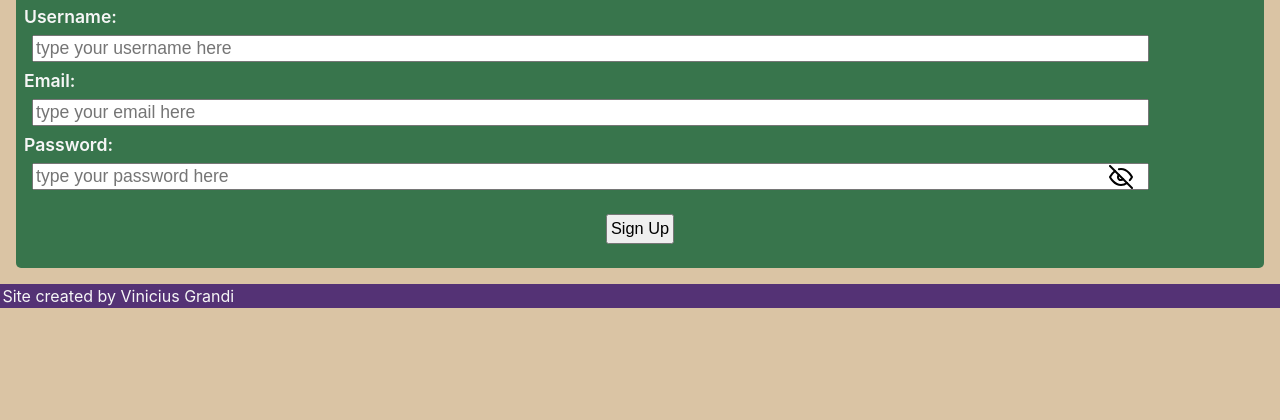
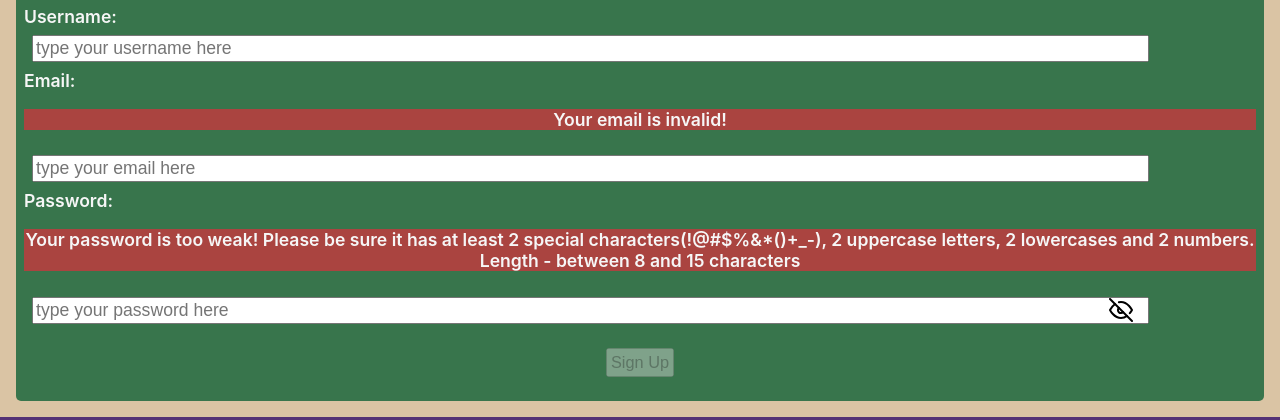
Before and after one commit to vinicius-grandi/everything-list, a React (Create React App) app in the folder packages/client/: page /signup in a window 1280 px wide. Shown: the part 214-634 px from the top of the page. Built offline with nearby package versions, Linux system fonts and the light colour scheme; no server answers; a web font is replaced by a local one.

Commit message:
fixing validation logic

```diff
--- /dev/null
+++ b/packages/client/src/components/users/formHandler.ts
@@ -0,0 +1,45 @@
+import React from 'react';
+
+type FormError = {
+  isPasswordValid: boolean;
+  isEmailValid: boolean;
+};
+
+const checkEmail = (val: string): boolean => {
+  const regex =
+    /^[a-zA-Z0-9.!#$%&’*+/=?^_`{|}~-]+@[a-zA-Z0-9-]+(?:\.[a-zA-Z0-9-]+)*$/;
+
+  return regex.test(val);
+};
+
+const checkPassword = (val: string): boolean => {
+  const regex =
+    /^(?=.*[A-Z].*[A-Z])(?=.*[!@#$%&*()+_-].*[!@#$%&*()+_-])(?=.*[\d].*[\d])(?=.*[a-z].*[a-z]).{8,15}$/;
+
+  return regex.test(val);
+};
+
+const formHandler = (
+  { name, value }: { name: string; value: string },
+  formError: FormError,
+  setFormError: React.Dispatch<React.SetStateAction<FormError>>,
+): void => {
+  console.log('test');
+  switch (name) {
+    case 'password':
+      setFormError({
+        ...formError,
+        isPasswordValid: checkPassword(value),
+      });
+      break;
+    case 'email':
+      setFormError({
+        ...formError,
+        isEmailValid: checkEmail(value),
+      });
+      break;
+    default:
+  }
+};
+
+export default formHandler;
--- a/packages/client/src/views/Login.tsx
+++ b/packages/client/src/views/Login.tsx
@@ -49,8 +49,10 @@ function Login(): JSX.Element {
           name="password"
           data-cy="password"
           id="password"
+          minLength={8}
+          maxLength={15}
         />
-        {error.length > 1 && <p>{error}</p>}
+        {error && error.length > 1 && <p>{error}</p>}
         <input type="submit" data-testid="submit" value="Login" />
       </label>
     </LoggingForm>
--- a/packages/client/src/views/Signup.tsx
+++ b/packages/client/src/views/Signup.tsx
@@ -1,10 +1,11 @@
-import React, { useState } from 'react';
+import React, { useEffect, useRef, useState } from 'react';
 import { useNavigate } from 'react-router-dom';
 import styled from 'styled-components';
 import { EyeOff } from 'react-feather';
 import Loading from '../components/Loading';
 import { useAuth } from '../contexts/AuthContext';
 import submit from './utils';
+import formHandler from '../components/users/formHandler';
 
 export const RegisterForm = styled.form`
   margin: 1rem;
@@ -68,16 +69,30 @@ const PasswordLabel = styled.label`
   }
 `;
 
+const ErrorMsg = styled.p`
+  background-color: #b93f3fe2;
+  text-align: center;
+  align-self: center;
+  width: 100%;
+  padding: 0;
+`;
+
 export const Signing = styled.p`
   color: #f6f6f6;
 `;
 
 function Signup(): JSX.Element {
   const [error, setError] = useState<string>('');
+  const passRef = useRef<HTMLInputElement>(null);
   const [loading, setLoading] = useState<boolean>(false);
+  const [formError, setFormError] = useState({
+    isPasswordValid: false,
+    isEmailValid: false,
+  });
   const [showPassword, setShowPassword] = useState<boolean>(false);
   const navigate = useNavigate();
   const { signup } = useAuth();
+  const [query, setQuery] = useState<string>('');
 
   const handleSubmit = async (
     e: React.FormEvent<HTMLFormElement>,
@@ -88,6 +103,14 @@ function Signup(): JSX.Element {
       setLoading(false);
     }
   };
+
+  useEffect(() => {
+    const fn = setTimeout(() => {
+      if (passRef.current) passRef.current.blur();
+    }, 1000);
+
+    return () => clearTimeout(fn);
+  }, [query]);
 
   return (
     <RegisterForm onSubmit={handleSubmit}>
@@ -113,6 +136,9 @@ function Signup(): JSX.Element {
       </label>
       <label htmlFor="email">
         Email:
+        {!formError.isEmailValid && (
+          <ErrorMsg>Your email is invalid! </ErrorMsg>
+        )}
         <input
           placeholder="type your email here"
           type="email"
@@ -120,10 +146,18 @@ function Signup(): JSX.Element {
           data-cy="email"
           name="email"
           id="email"
+          onBlur={(ev) => formHandler(ev.target, formError, setFormError)}
         />
       </label>
       <PasswordLabel htmlFor="password">
         Password:
+        {!formError.isPasswordValid && (
+          <ErrorMsg>
+            Your password is too weak! Please be sure it has at least 2 special
+            characters(!@#$%&*()+_-), 2 uppercase letters, 2 lowercases and 2
+            numbers. Length - between 8 and 15 characters
+          </ErrorMsg>
+        )}
         <div>
           <input
             placeholder="type your password here"
@@ -132,15 +166,11 @@ function Signup(): JSX.Element {
             name="password"
             id="password"
             data-cy="password"
-            pattern="^(?=.*[A-Z].*[A-Z])(?=.*[!@#$%&*()+_-].*[!@#$%&*()+_-])(?=.*[\d].*[\d])(?=.*[a-z].*[a-z]).{8,15}$"
+            onBlur={(ev) => formHandler(ev.target, formError, setFormError)}
+            ref={passRef}
+            onChange={(ev) => setQuery(ev.target.value)}
             minLength={8}
             maxLength={15}
-            onInvalid={(ev) => {
-              const elem = ev.target as HTMLInputElement;
-              elem.setCustomValidity(
-                'Your password is too weak! Please be sure it has at least 2 special characters(!@#$%&*()+_-), 2 uppercase letters, 2 lowercases and 2 numbers. Length - between 8 and 15 characters',
-              );
-            }}
           />
           <EyeOff
             color="black"
@@ -149,7 +179,12 @@ function Signup(): JSX.Element {
         </div>
       </PasswordLabel>
       {error.length > 1 && <p id="error-msg">{error}</p>}
-      <input type="submit" data-testid="submit" value="Sign Up" />
+      <input
+        type="submit"
+        data-testid="submit"
+        value="Sign Up"
+        disabled={!Object.values(formError).every(Boolean)}
+      />
     </RegisterForm>
   );
 }
--- a/packages/client/src/views/utils.ts
+++ b/packages/client/src/views/utils.ts
@@ -16,8 +16,12 @@ const submit = async (
     const response = await method(form);
     if (response) {
       if (response.status !== 200) {
-        const err = await response.json();
-        setError(err.msg);
+        try {
+          const err = await response.json();
+          setError(err.message);
+        } catch (error) {
+          setError(error instanceof Error ? error.message : '');
+        }
         return null;
       }
     }
```
Also changed, not shown: 2 other files (tests, documents, lock files or other folders).
